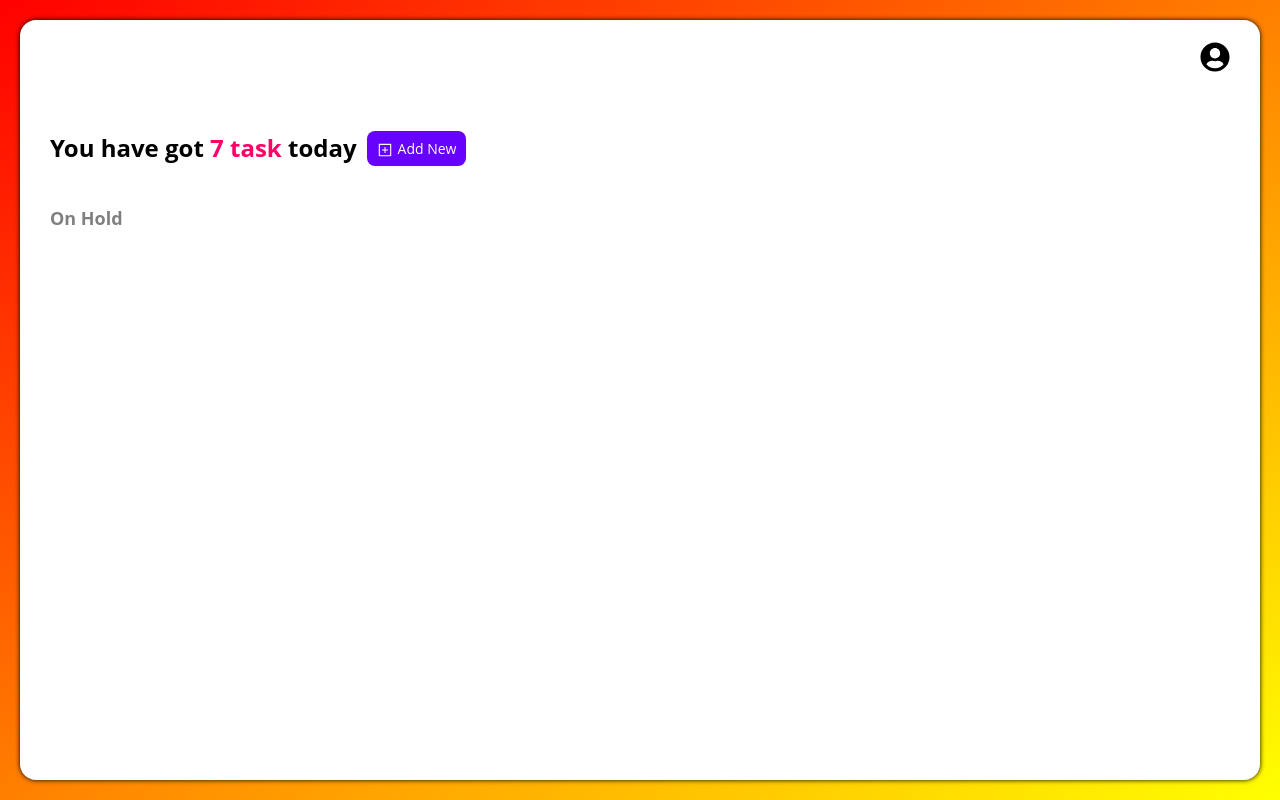
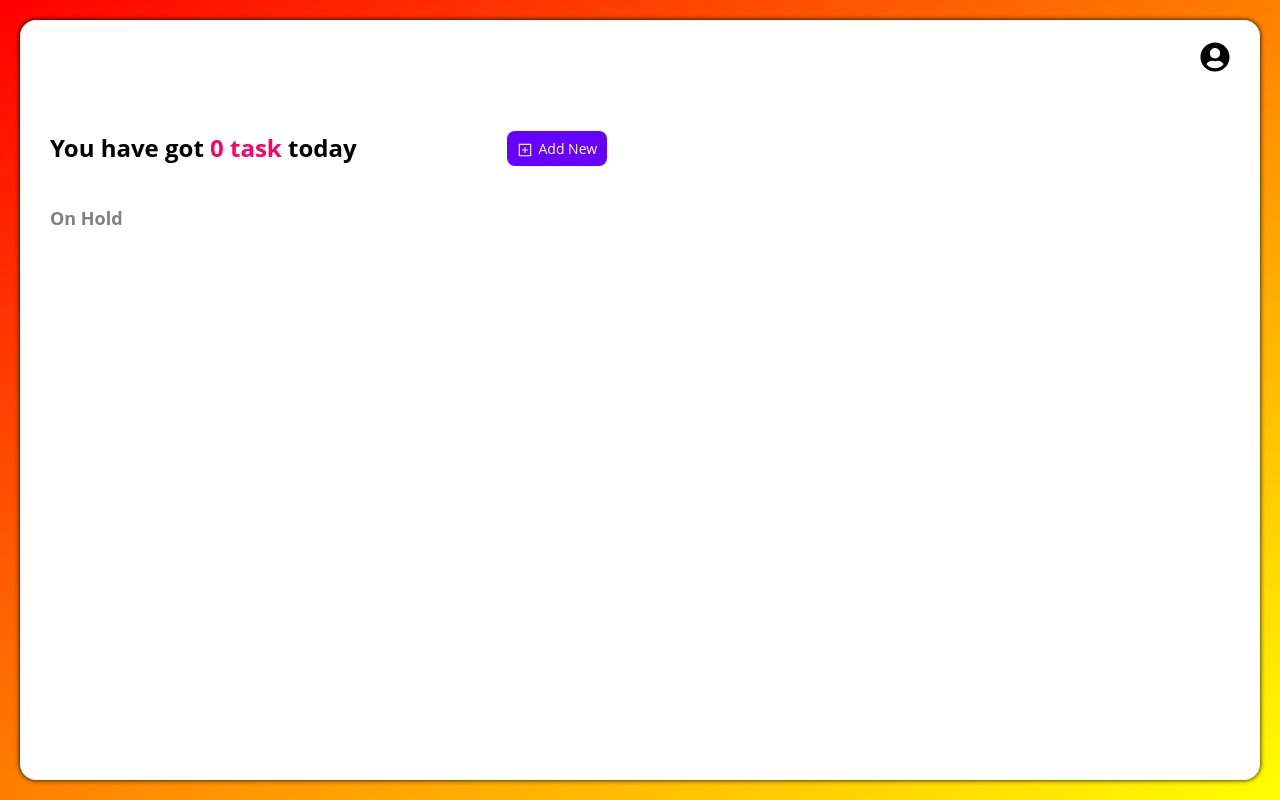
Before and after one commit to Dibakor20/Todo-App, a React (Create React App) app: page / in a window 1280 px wide. Built offline with nearby package versions, Linux system fonts and the light colour scheme.

Commit message:
delete functionality update

```diff
--- a/src/components/todo/TaskSection.styled.ts
+++ b/src/components/todo/TaskSection.styled.ts
@@ -1,35 +1,34 @@
 import styled from "styled-components";
-import {BiEdit} from 'react-icons/bi'
+import { BiEdit } from "react-icons/bi";
+import { RiDeleteBin6Fill } from "react-icons/ri";
 
 export const TaskCard = styled.div`
   padding: 10px 0px;
   border-bottom: 1px solid lightgray;
-`
+`;
 export const TaskList = styled.li`
-    color:#6600ff;
-`
+  color: #6600ff;
+`;
 export const TaskTitle = styled.span`
   color: gray !important;
   font-size: 16px;
-    @media screen and (max-width:580px) {
+  @media screen and (max-width: 580px) {
     font-size: 13px;
   }
-`
-
+`;
 export const TaskTable = styled.div`
   display: grid;
-    grid-template-columns: 60% 20%  15%;
-    grid-gap: 20px;
-    @media screen and (max-width:580px) {
-        grid-gap:10px;
+  grid-template-columns: 60% 20% 10% 5%;
+  grid-gap: 10px;
+  @media screen and (max-width: 580px) {
+    grid-gap: 5px;
   }
-`
-
+`;
 export const TaskStatus = styled.button`
-     background-color:#007bff;
+  background-color: #007bff;
   border-radius: 30px !important;
   color: white;
-     height:22px;
+  height: 22px;
   width: 80px;
   border: none;
   text-align: center;
@@ -38,14 +37,21 @@ export const TaskStatus = styled.button`
   font-size: 12px;
   cursor: pointer;
   @media screen and (max-width: 500px) {
-        height:22px;
+    height: 22px;
     width: 60px;
   }
-`
+`;
 export const EditButton = styled(BiEdit)`
   font-size: 22px;
   margin-left: auto;
   cursor: pointer;
   color: #ff6600;
   margin: auto 0 auto auto;
-`
+`;
+export const DeleteButton = styled(RiDeleteBin6Fill)`
+  font-size: 22px;
+  margin-left: auto;
+  cursor: pointer;
+  color: red;
+  margin: auto 0 auto auto;
+`;
--- a/src/components/todo/TaskSection.tsx
+++ b/src/components/todo/TaskSection.tsx
@@ -1,5 +1,8 @@
 import React from "react";
+import { useDispatch} from "react-redux";
+import { Delete_Todo, Itask } from "../../redux/TodoAction";
 import {
+  DeleteButton,
   EditButton,
   TaskCard,
   TaskList,
@@ -9,20 +12,23 @@ import {
 } from "./TaskSection.styled";
 
 interface IProps {
-  text: string;
   Key?: number | string;
+  item:Itask,
 }
 
-const TaskSection = ({ text }: IProps) => {
+const TaskSection = ({item}: IProps) => {
+  const dispatch = useDispatch()
+
   return (
     <>
       <TaskCard>
         <TaskTable>
           <TaskList>
-            <TaskTitle>{text}</TaskTitle>
+            <TaskTitle>{item.text}</TaskTitle>
           </TaskList>
           <TaskStatus>Pending</TaskStatus>
           <EditButton />
+          <DeleteButton onClick={()=>dispatch(Delete_Todo(item))} />
         </TaskTable>
       </TaskCard>
     </>
--- a/src/components/todo/TodoContain.styled.ts
+++ b/src/components/todo/TodoContain.styled.ts
@@ -12,7 +12,6 @@ export const TodoContainer = styled.div`
 `
 export const TodoBody = styled.div`
     padding: 10px 0px;
-
 `
 export const TodoBlog = styled.div`
 
@@ -35,12 +34,12 @@ export const TitleSpan = styled.span`
 `
 export const AddButton = styled.button`
     padding: 8px 10px;
-    margin-left: 10px;
+    margin: auto;
     background-color:#6600ff;
     border: none;
     border-radius: 8px;
     color: #fff;
-    vertical-align: middle;
+
     cursor: pointer;
     font-size: 14px;
     @media screen and (max-width:440px) {
@@ -58,6 +57,7 @@ export const TodoInput = styled.input`
    border-top: none;
    border-left: none;
    padding: 0px 10px;
+   border-bottom: 1px solid lightgray;
 `
 export const SubmitButton = styled.button`
     padding: 8px 10px;
@@ -82,3 +82,8 @@ export const TodoText = styled.h5`
     padding-bottom: 20px;
     color: gray;
 `
+export const TodoError = styled.h5`
+    display: block;
+    color: red;
+    padding: 10px 0px;
+`
--- a/src/components/todo/TodoContain.tsx
+++ b/src/components/todo/TodoContain.tsx
@@ -1,18 +1,17 @@
 import React, { useEffect, useState } from 'react';
-
-import { PlusIcon, TitleSpan, TodoBlog, TodoBody, AddButton, TodoContainer, TodoElement, TodoTitle, TodoInput, SubmitButton, TodoText } from './TodoContain.styled';
+import { PlusIcon, TitleSpan, TodoBlog, TodoBody, AddButton, TodoContainer, TodoElement, TodoTitle, TodoInput, SubmitButton, TodoText, TodoError } from './TodoContain.styled';
 import {RootState} from '../../redux/Store'
 import { useDispatch, useSelector } from 'react-redux';
-import { Add_Todo } from '../../redux/TodoAction';
+import { Add_Todo,Itask } from '../../redux/TodoAction';
 import TaskSection from './TaskSection';
+import { FaBullseye } from 'react-icons/fa';
 
 const TodoContain = () => {
     const [toggle, setToggle] = useState(false)
-    const [todoTask,setTodoTask] = useState({text:""})
-
+    const [todoTask, setTodoTask] = useState<Itask>({ text: "",todoError:null })
     const dispatch = useDispatch();
     const todoList = useSelector((state:RootState) => state.todo.todoList);
-
+    const { text, todoError } = todoTask;
     const handleToggle = () => {
         setToggle(true)
     }
@@ -22,22 +21,33 @@ const TodoContain = () => {
     }
 
     const addTodo = () => {
-        dispatch(Add_Todo(todoTask))
-        setTodoTask({text:''})
-   }
+        if (!todoTask.text.length) {
+            setTodoTask({...todoTask,todoError:"Input field should not be empty"})
+        }
+        else if(todoTask.text.length) {
+            dispatch(Add_Todo(todoTask))
+            setTodoTask({ text: '',todoError:null})
+            setToggle(false)
+        }
+    }
+
+
 
     return (
         <>
             <TodoContainer>
                 <TodoBody>
                     <TodoElement>
+
                         {
-                            toggle ? <><TodoInput onChange={handleChange} value={todoTask.text} name="text" id='text' type="text" placeholder='Your Task'/> <SubmitButton onClick={addTodo}>Submit</SubmitButton></> : <><TodoTitle>You have got<TitleSpan> 7 task </TitleSpan>today</TodoTitle><AddButton onClick={handleToggle}><PlusIcon />Add New</AddButton></>
+                            toggle ? <><TodoInput onChange={handleChange} value={todoTask.text} name="text" id='text' type="text" placeholder='Your Task' />
+                                <SubmitButton onClick={addTodo}>Submit</SubmitButton> </> : <><TodoTitle>You have got<TitleSpan> {todoList.length} task </TitleSpan>today</TodoTitle><AddButton onClick={handleToggle}><PlusIcon />Add New</AddButton></>
                         }
                     </TodoElement>
+                    {todoError ? <TodoError>{ todoError}</TodoError>:null}
                      <TodoText>On Hold</TodoText>
                     {
-                        todoList.map((item) => <TaskSection  key={ item?.id} text={item?.text} />)
+                        todoList.map((item) => <TaskSection  key={item?.id}  item={item} />)
                     }
                 </TodoBody>
                 <TodoBlog>
--- a/src/redux/Store.tsx
+++ b/src/redux/Store.tsx
@@ -7,7 +7,5 @@ export const store = configureStore({
     },
 })
 
-
-
 export type RootState = ReturnType<typeof store.getState>
 export type AppDispatch = typeof store.dispatch
--- a/src/redux/TodoAction.tsx
+++ b/src/redux/TodoAction.tsx
@@ -3,7 +3,9 @@ import { createSlice, PayloadAction } from "@reduxjs/toolkit";
 export interface Itask {
     id?: number,
     text: string,
-    key?:number | string
+    key?: number | string,
+    todoError?: null | string,
+    length?:number,
 }
 
 const initialState = {
@@ -14,15 +16,19 @@ export const todoSlice = createSlice({
     name: 'todo',
     initialState,
     reducers: {
-        Add_Todo: (state, action:PayloadAction<Itask>) => {
-            const todo = {
+        Add_Todo: (state, action) => {
+            let todo = {
                 id:Math.random()*100,
                 text:action.payload.text,
             }
             state.todoList.push(todo)
+        },
+        Delete_Todo: (state, action) => {
+            let {todoList} = state
+            state.todoList = todoList.filter((item)=>item.id !== action.payload.id )
         }
     }
 })
 
-export const { Add_Todo } = todoSlice.actions;
+export const { Add_Todo,Delete_Todo } = todoSlice.actions;
 export default todoSlice.reducer;
```
Lines whose indentation alone changed are shown as unchanged.
